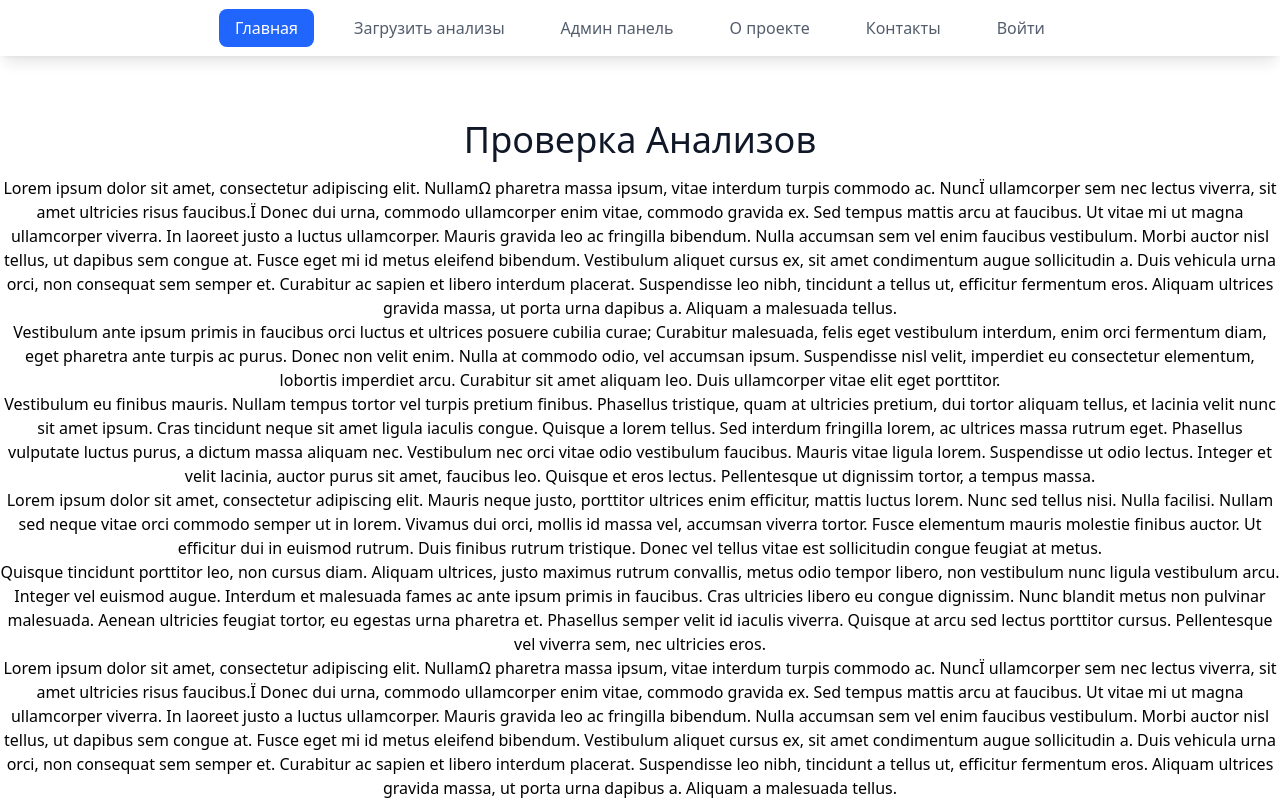
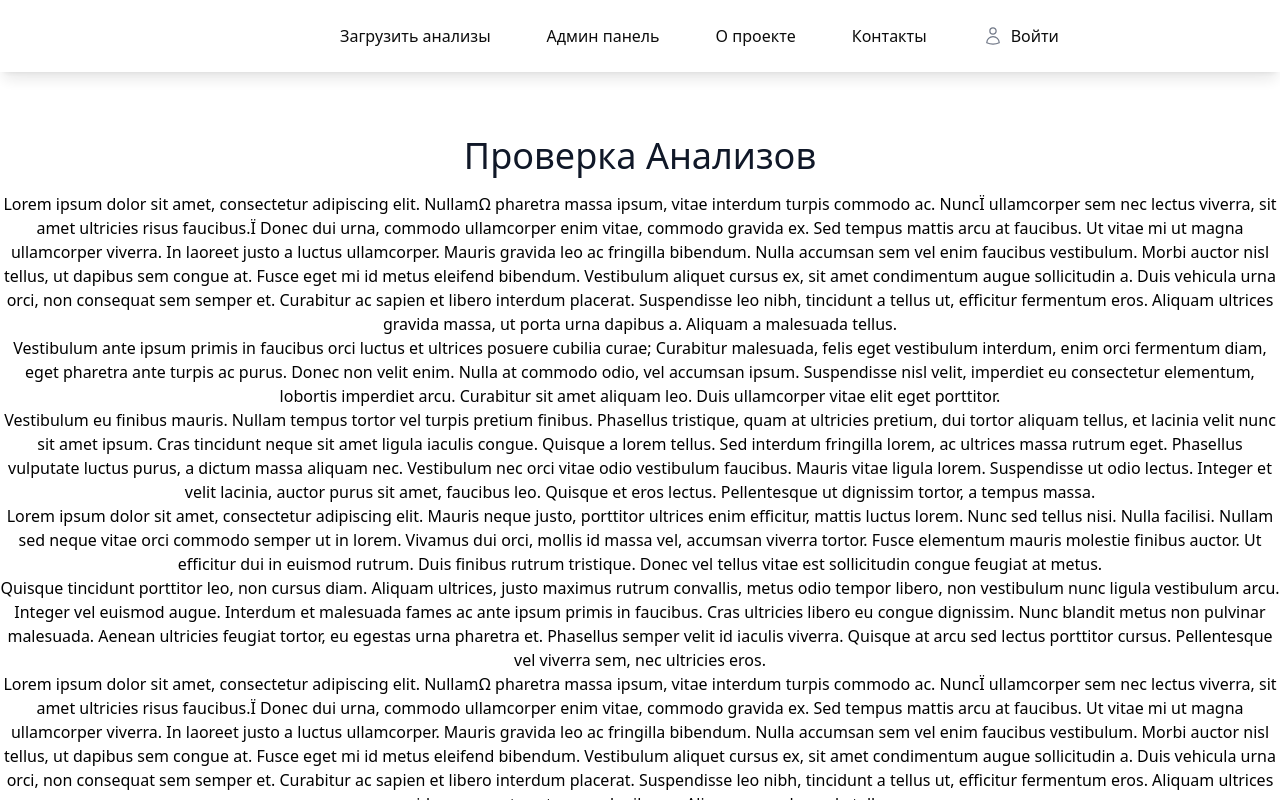
Before and after one commit to 3axhax/analysis, a React (Vite) app in the folder client/: page / in a window 1280 px wide. Shown: the top 800 px of the page. Built offline with nearby package versions, Linux system fonts and the light colour scheme.

Commit message:
ui // font

```diff
--- a/client/src/widgets/navigation/Navigation.tsx
+++ b/client/src/widgets/navigation/Navigation.tsx
@@ -1,6 +1,14 @@
 import { Link, useLocation } from "react-router-dom";
 import { useAppSelector } from "@shared/store/hooks.ts";
 import { selectIsUserAuthorized, selectUserName } from "@entities/user";
+import { UserIcon } from "@heroicons/react/24/outline";
+import {JSX} from "react";
+
+interface NavItem {
+  path: string;
+  label: string;
+  iconLink?: JSX.Element
+}
 
 export const Navigation = () => {
   const location = useLocation();
@@ -11,7 +19,7 @@ export const Navigation = () => {
 
   const isAdmin = location.pathname.startsWith("/admin");
 
-  const mainNavItems = [
+  const mainNavItems: NavItem[] = [
     { path: "/", label: "Главная" },
     { path: "/analysis", label: "Загрузить анализы" },
     { path: "/admin", label: "Админ панель" },
@@ -20,12 +28,13 @@ export const Navigation = () => {
   ];
 
   if (!isUserAuthorized) {
-    mainNavItems.push({ path: "/login", label: "Войти" });
+    mainNavItems.push({ path: "/login", label: "Войти", iconLink:
+    <UserIcon className="inline-flex h-5 w-5 mr-2 text-gray-500" />});
   } else {
     mainNavItems.push({ path: "/logout", label: `${userName} (Выйти)` });
   }
 
-  const adminNavItems = [
+  const adminNavItems: NavItem[] = [
     { path: "/", label: "Главная" },
     { path: "/admin/analysis", label: "Управление анализами" },
     { path: "/admin/users", label: "Пользователи" },
@@ -41,12 +50,13 @@ export const Navigation = () => {
           <li key={item.path}>
             <Link
               to={item.path}
-              className={`px-4 py-2 rounded-lg transition-colors duration-200 ${
+              className={`flex items-center flex-gap-2 px-4 py-2 rounded-lg transition-colors duration-200${
                 location.pathname === item.path
-                  ? "bg-blue-600 text-white"
+                  ? "bg-green-900 text-white"
                   : "text-gray-600 dark:text-gray-300 hover:bg-gray-100 dark:hover:bg-gray-700"
               }`}
             >
+              {item.iconLink && item.iconLink}
               {item.label}
             </Link>
           </li>
```
